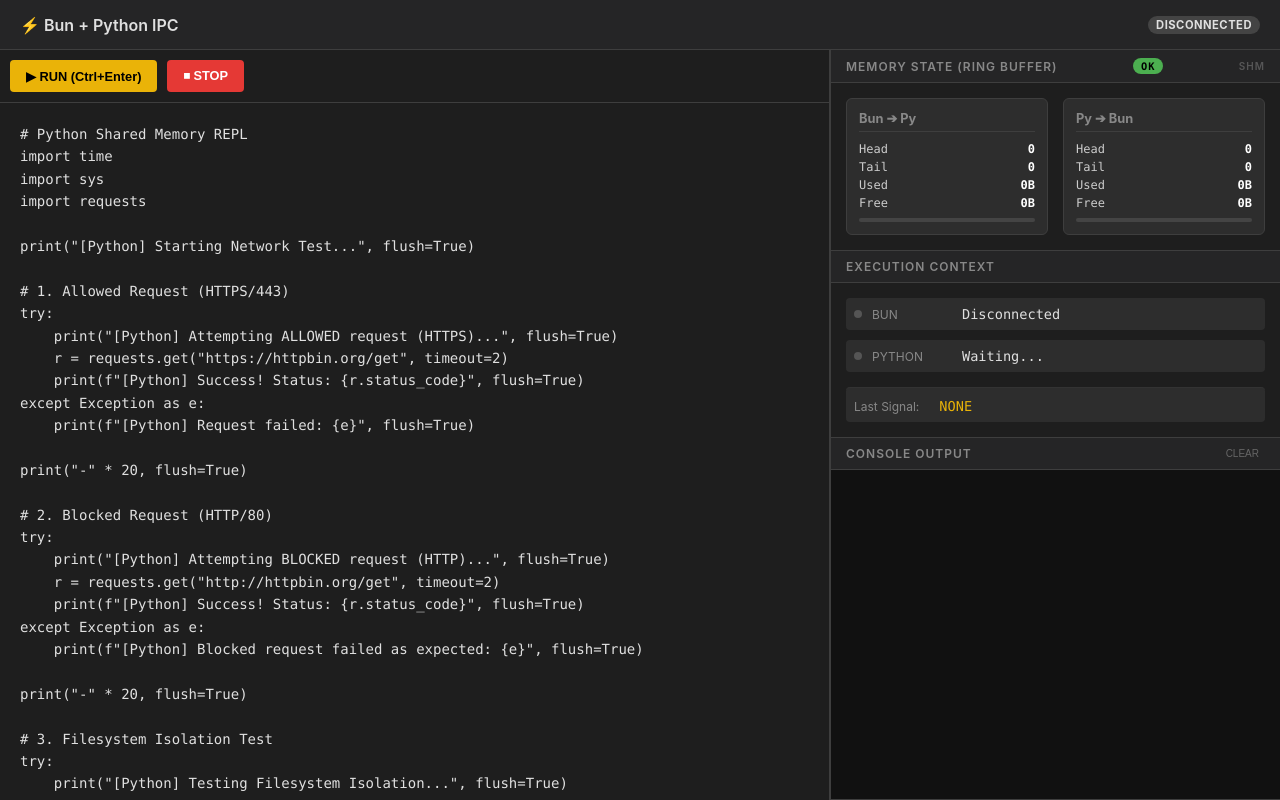
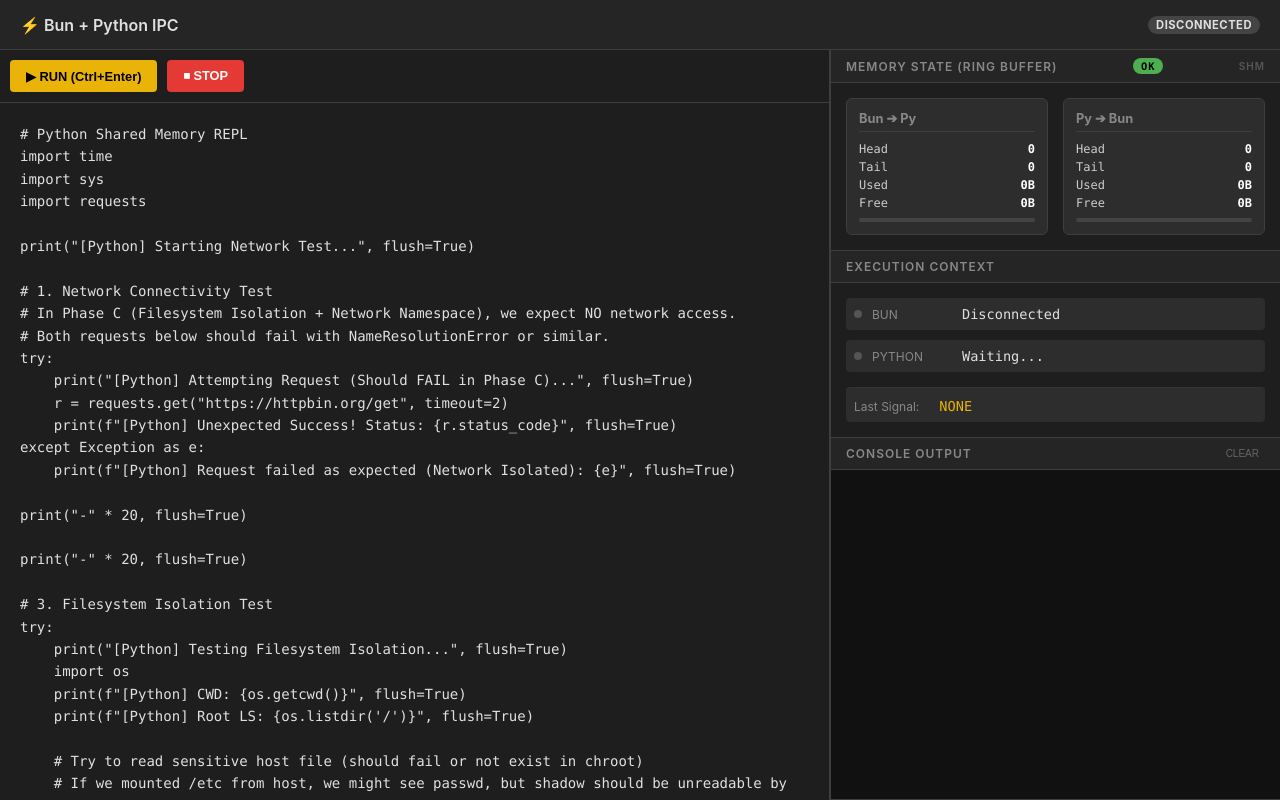
Before and after one commit to abgutierrez/buntime, a website: page src/public/index.html in a window 1280 px wide. Drawn offline with Linux system fonts and the light colour scheme.

Commit message:
chore: update test script to reflect Phase C network isolation expectations

```diff
--- a/src/public/index.html
+++ b/src/public/index.html
@@ -283,23 +283,17 @@ import requests
 
 print("[Python] Starting Network Test...", flush=True)
 
-# 1. Allowed Request (HTTPS/443)
+# 1. Network Connectivity Test
+# In Phase C (Filesystem Isolation + Network Namespace), we expect NO network access.
+# Both requests below should fail with NameResolutionError or similar.
 try:
-    print("[Python] Attempting ALLOWED request (HTTPS)...", flush=True)
+    print("[Python] Attempting Request (Should FAIL in Phase C)...", flush=True)
     r = requests.get("https://httpbin.org/get", timeout=2)
-    print(f"[Python] Success! Status: {r.status_code}", flush=True)
+    print(f"[Python] Unexpected Success! Status: {r.status_code}", flush=True)
 except Exception as e:
-    print(f"[Python] Request failed: {e}", flush=True)
+    print(f"[Python] Request failed as expected (Network Isolated): {e}", flush=True)
 
 print("-" * 20, flush=True)
-
-# 2. Blocked Request (HTTP/80)
-try:
-    print("[Python] Attempting BLOCKED request (HTTP)...", flush=True)
-    r = requests.get("http://httpbin.org/get", timeout=2)
-    print(f"[Python] Success! Status: {r.status_code}", flush=True)
-except Exception as e:
-    print(f"[Python] Blocked request failed as expected: {e}", flush=True)
 
 print("-" * 20, flush=True)
 
```
